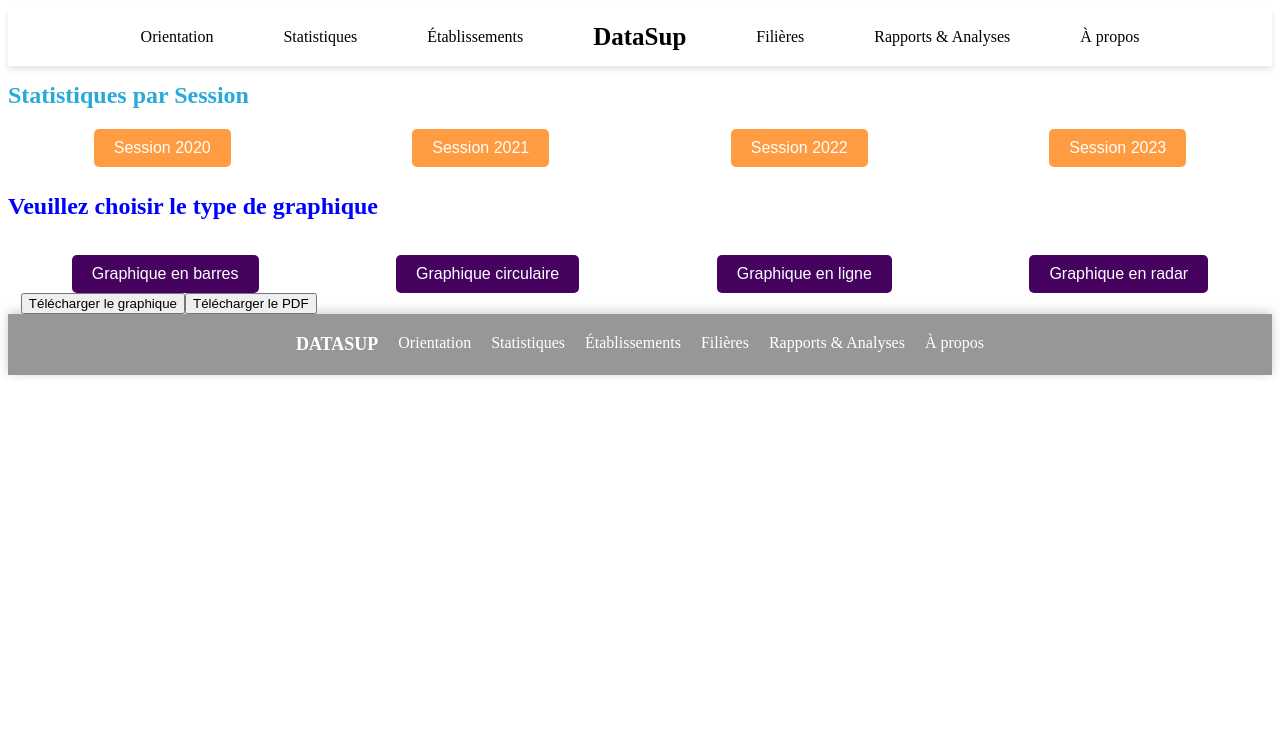
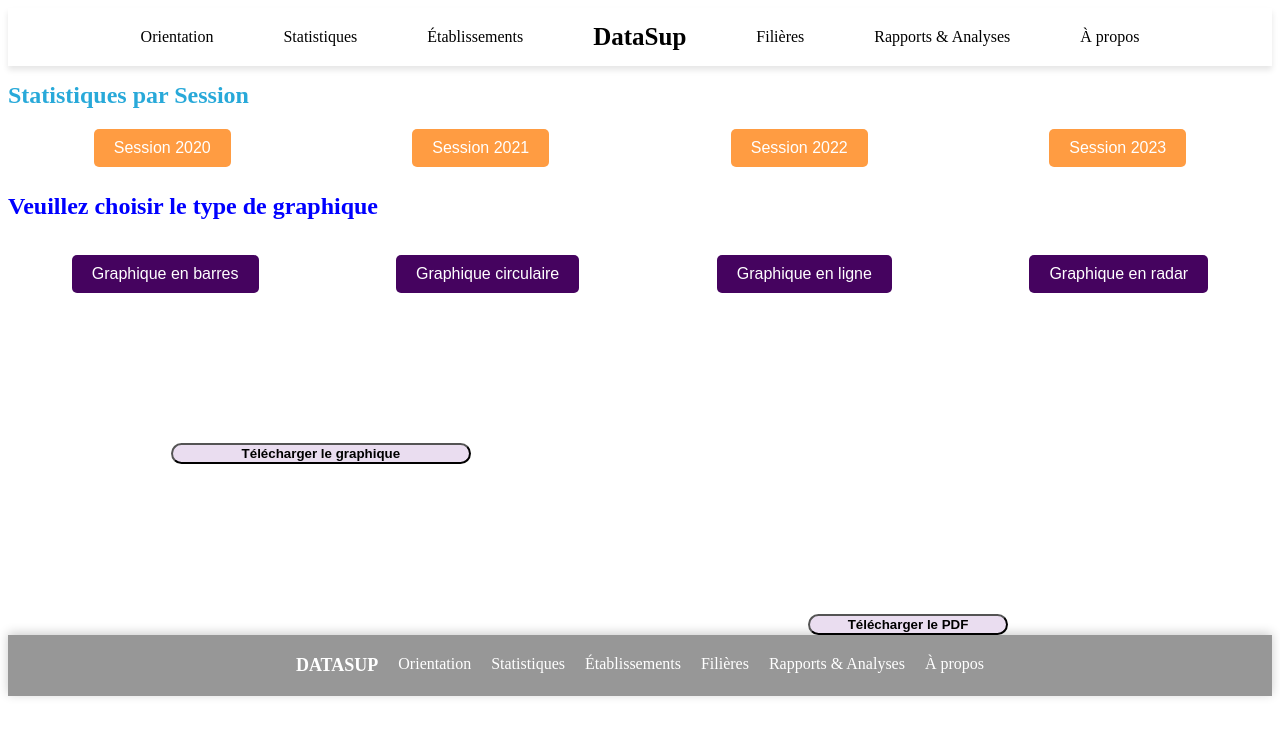
Before and after one commit to Mamoudounabe/ProjetEnCoursDeRealisation, an Angular app in the folder datasup/: page /statistiques/annee in a window 1280 px wide. Shown: the top 736 px of the page. Built offline with nearby package versions, Linux system fonts and the light colour scheme.

Commit message:
ajout css  dans le composant statistique-annee

```diff
--- a/datasup/src/app/statistiques/statistique-annee/statistique-annee.component.css
+++ b/datasup/src/app/statistiques/statistique-annee/statistique-annee.component.css
@@ -56,3 +56,20 @@ h1 {
   font-size: 16px;
   margin: auto;
 }
+.telecharger{
+  background-color: rgb(234, 221, 240);
+  border-radius: 12px;
+  width: 300px;
+  font-weight: bold;
+  margin: 150px;
+
+}
+.telechargerpdf{
+  background-color: rgb(234, 221, 240);
+  border-radius: 12px;
+  width: 200px;
+  font-weight: bold;
+  margin-left: 800px;
+
+
+}
```
Lines whose indentation alone changed are shown as unchanged.
